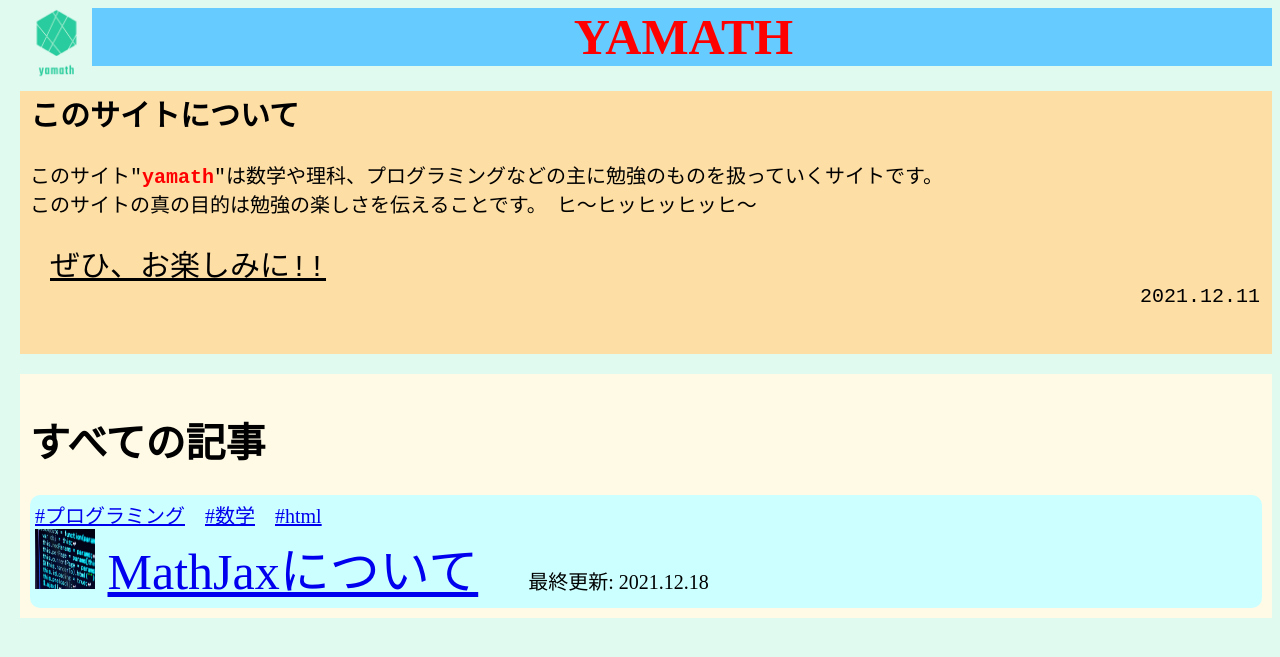
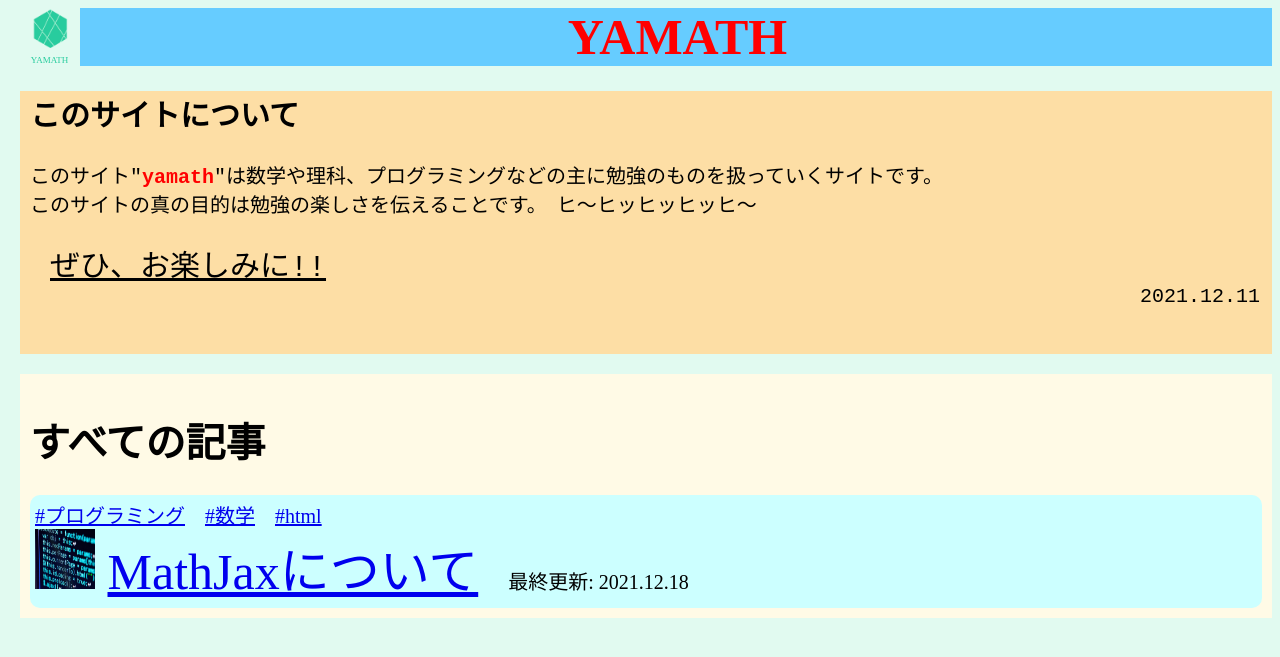
Before and after one commit to tiger-math/yamath, a Jekyll site: the page index.html, which Jekyll copies as it is, in a window 1280 px wide. Shown: the top 657 px of the page. Built offline with Jekyll 4.4.1, drawn with Linux system fonts in a browser that asks for light colours.

Commit message:
Update index.html

```diff
--- a/index.html
+++ b/index.html
@@ -6,9 +6,9 @@
 <title>yamath</title>
 <div class="title">
  <a href="index.html" class="logo">
-  <img src="ロゴ1.png" height="72" align="left">
+  <img src="logo1.svg" height="60" align="left">
  </a>
-  YAMATH
+  <span style="font-family: '游明朝','Yu Mincho',YuMincho,'Hiragino Mincho Pro',serif;">YAMATH</span>
 </div>
 </head>
 <body class="body">
@@ -28,8 +28,9 @@
    <div class="page">
 	 <span class="page-tag"><a href="tag-プログラミング.html">#プログラミング</a>　<a href="tag-数学.html">#数学</a>　<a href="tag-html.html">#html</a></span><br>
 	 <span class="page-img"><img src="プログラミング.png" height="60" width="60"></span>
-	 <span class="page-name"><a href="MathJaxについて.html">MathJaxについて</a>　<span class="page-tag">最終更新: 2021.12.18</span></span>
+	 <span class="page-name"><a href="MathJaxについて.html">MathJaxについて</a></span>　<span class="page-tag">最終更新: 2021.12.18</span>
 	</div>
+
  </div>
 </body>
 </html>
```
